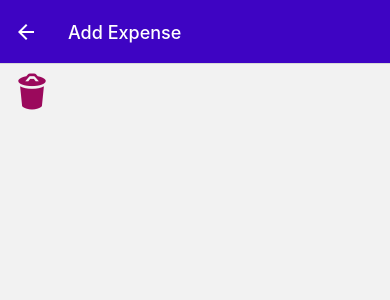
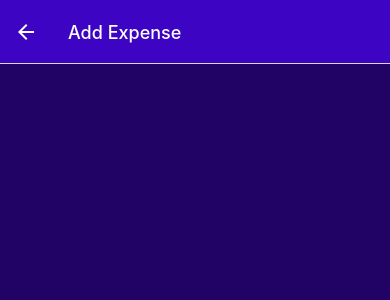
Before and after one commit to ebrardev/expense-trackerapp, a React Native app: screen /ManageExpense in a window 390 px wide. Shown: the top 300 px of the page. Built offline with nearby package versions, Linux system fonts and the light colour scheme.

Commit message:
delete button

```diff
--- a/screens/ManageExpense.js
+++ b/screens/ManageExpense.js
@@ -1,5 +1,5 @@
 import { useLayoutEffect } from "react";
-import { View, Text } from "react-native";
+import { View, Text,StyleSheet } from "react-native";
 import IconButton from "../components/UI/IconButton";
 import { GlobalStyles } from "../constants/style";
 
@@ -25,11 +25,35 @@ function ManageExpense({ route, navigation }) {
     }
 
     return (
-        <View>
+        <View style={styles.container}>
 
-            <IconButton icon="trash" size={36} color={GlobalStyles.colors.error500} onPress={deleteExpenseHandler} />
+           {isEditing &&  (
+            <View style={styles.deleteContainer}>
+
+           <IconButton icon="trash" size={36} color={GlobalStyles.colors.error500} onPress={deleteExpenseHandler} />
+           </View>
+           ) }
         </View>
     )
 
 }
 export default ManageExpense;
+
+const styles = StyleSheet.create ({
+    container :{
+     flex:1,
+     padding:24,
+        backgroundColor:GlobalStyles.colors.primary800
+
+
+    },
+
+    deleteContainer :{
+        marginTop:16,
+        paddingTop:8,
+        borderTopWidth:2,
+        borderTopColor:GlobalStyles.colors.primary200,
+        alignItems:"center"
+
+    }
+})
```
